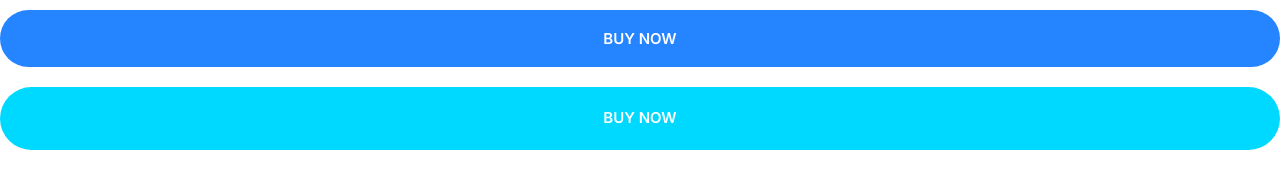
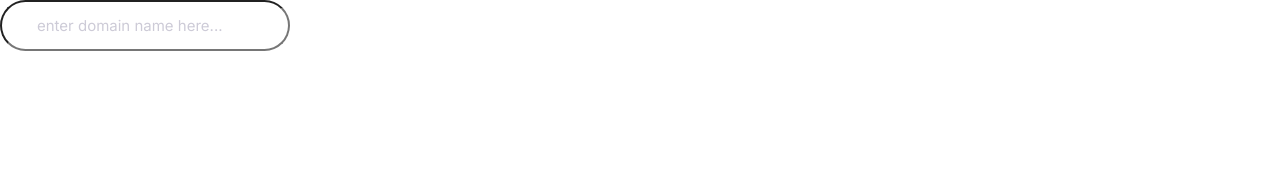
Before and after one commit to NorikoLandrum/moshify, a plain HTML site: page index.html in a window 1280 px wide. Drawn offline with Linux system fonts and the light colour scheme.

Commit message:
Build the input conpornent.

```diff
--- a/css/style.css
+++ b/css/style.css
@@ -243,3 +243,24 @@ a {
     font-size: 1.5rem;
   }
 }
+
+/* Inputs */
+
+.input {
+  background: 1px solid #ccc;
+  border-radius: 30px;
+  color: var(--color-headings);
+  font-size: 2rem;
+  outline: 0;
+  padding: 1.5rem 3.5rem;
+}
+
+::placeholder {
+  color: #cdcbd7;
+}
+
+@media screen and (min-width: 1024px) {
+  .input {
+    font-size: 1.5rem;
+  }
+}
--- a/index.html
+++ b/index.html
@@ -15,7 +15,6 @@
     <link rel="stylesheet" href="css/style.css" />
   </head>
   <body>
-    <button class="btn btn--primary btn--block">Buy Now</button>
-    <a href="#" class="btn btn--secondry btn--block">Buy Now</a>
+    <input type="text" class="input" placeholder="enter domain name here..." />
   </body>
 </html>
```
